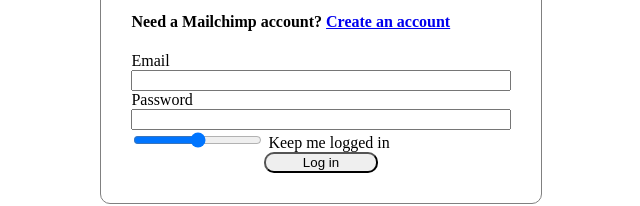
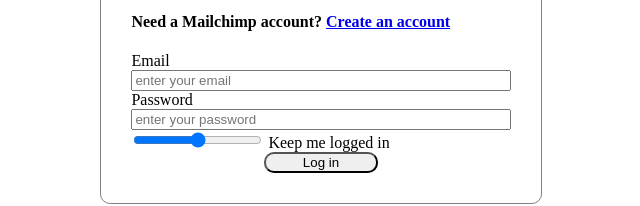
Before and after one commit to diajar-go/web-statis, a plain HTML site: page form/form.html in a window 1280 px wide. Shown: the part 346-552 px from the top of the page, without its empty margins (319-959 px from the left). Drawn offline with Linux system fonts and the light colour scheme.

Commit message:
add placeholder in file /form/form.html

```diff
--- a/form/form.html
+++ b/form/form.html
@@ -35,9 +35,9 @@
 
             <form action="" style="display: flex; flex-direction: column;">
                 <label for="email">Email</label>
-                <input type="email" required>
+                <input type="email" placeholder="enter your email" required>
                 <label for="password">Password</label>
-                <input type="password">
+                <input type="password" placeholder="enter your password">
                 <div>
 
                     <input type="range"> <label for="">Keep me logged in</label>
```
